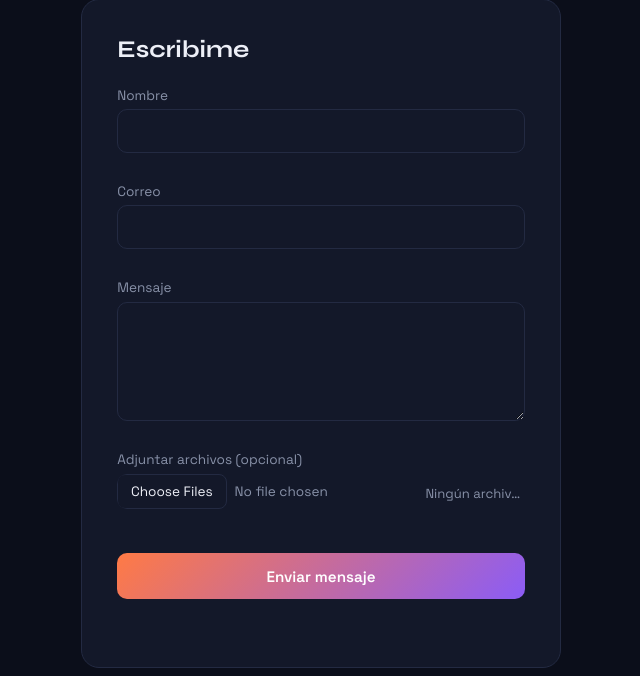
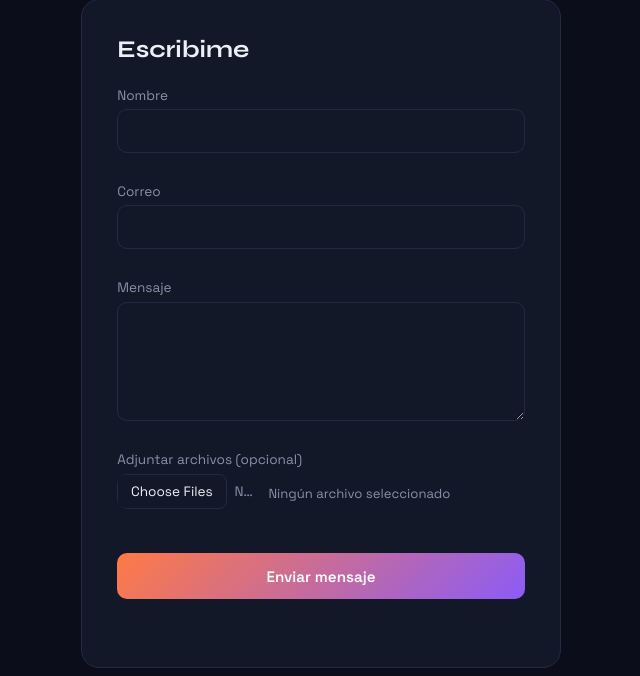
Before and after one commit to efrabuilder/Contact_mailer, a Flask app: page /contact in a window 1280 px wide. Shown: the part 774-1450 px from the top of the page, without its empty margins (319-959 px from the left). Run offline with Flask 3, Linux system fonts and the light colour scheme.

Commit message:
Add width and overflow styles to contact card

```diff
--- a/static/style.css
+++ b/static/style.css
@@ -220,6 +220,9 @@ main { max-width: 1080px; margin: 0 auto; padding: 2rem; }
   flex-shrink: 0;
   color: var(--muted);
   font-size: 0.85rem;
+  width: 140px;
+  overflow: hidden;
+  white-space: nowrap;
 }
 
 .contact-card input[type="file"]::file-selector-button {
```
